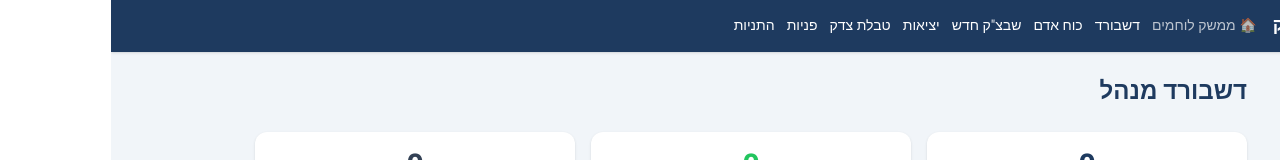
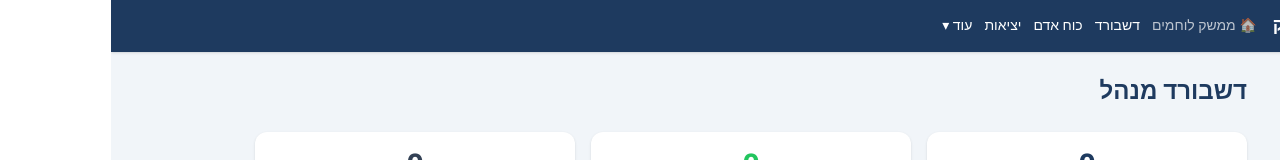
Before and after one commit to eden-yehuda/shabtzak-app, a Next.js app: page /admin/dashboard in a window 1280 px wide. Shown: the top 160 px of the page. Built offline with nearby package versions, Linux system fonts and the light colour scheme; no server answers; the database is empty; sample sign-in values are in the browser's storage.

Commit message:
feat(admin): collapse 4 nav links into 'עוד' dropdown; unread-inquiry badge in nav + dashboard banner with action button

```diff
--- a/src/components/layout/AdminLayout.tsx
+++ b/src/components/layout/AdminLayout.tsx
@@ -1,13 +1,15 @@
-import { useEffect, useState } from 'react'
+import { useEffect, useState, useRef } from 'react'
 import { useRouter } from 'next/router'
 import { onAuthStateChanged } from 'firebase/auth'
 import { auth } from '@/lib/firebase'
 import type { ReactNode } from 'react'
 import Link from 'next/link'
+import { useUnreadInquiriesCount } from '@/hooks/useUnreadInquiries'
 
 export default function AdminLayout({ children }: { children: ReactNode }) {
   const router = useRouter()
   const [checking, setChecking] = useState(true)
+  const unreadInquiries = useUnreadInquiriesCount()
 
   useEffect(() => {
     return onAuthStateChanged(auth, user => {
@@ -16,13 +18,26 @@ export default function AdminLayout({ children }: { children: ReactNode }) {
     })
   }, [router])
 
+  // "עוד" dropdown state
+  const [moreOpen, setMoreOpen] = useState(false)
+  const moreRef = useRef<HTMLDivElement | null>(null)
+  useEffect(() => {
+    function onClick(e: MouseEvent) {
+      if (moreOpen && moreRef.current && !moreRef.current.contains(e.target as Node)) {
+        setMoreOpen(false)
+      }
+    }
+    document.addEventListener('mousedown', onClick)
+    return () => document.removeEventListener('mousedown', onClick)
+  }, [moreOpen])
+
   if (checking) return null
 
   return (
     <div className="min-h-screen bg-slate-100 font-sans" dir="rtl">
       <header className="bg-navy text-white px-4 py-3 flex gap-4 items-center shadow flex-wrap">
         <Link href="/" className="font-bold text-lg hover:opacity-80 transition">{'מנהל שבצ"ק'}</Link>
-        <nav className="flex gap-3 text-sm flex-wrap">
+        <nav className="flex gap-3 text-sm flex-wrap items-center">
           <Link href="/" className="hover:underline opacity-70">🏠 ממשק לוחמים</Link>
           {/* Mobile-only: quick access to full schedule view */}
           <Link href="/admin/view" className="md:hidden hover:underline bg-white/15 hover:bg-white/25 rounded px-2 py-0.5 transition">
@@ -30,11 +45,45 @@ export default function AdminLayout({ children }: { children: ReactNode }) {
           </Link>
           <Link href="/admin/dashboard" className="hover:underline">דשבורד</Link>
           <Link href="/admin/soldiers" className="hover:underline">כוח אדם</Link>
-          <Link href="/admin/schedule/new" className="hover:underline">{'שבצ"ק חדש'}</Link>
           <Link href="/admin/leave" className="hover:underline">יציאות</Link>
-          <Link href="/admin/justice" className="hover:underline">טבלת צדק</Link>
-          <Link href="/admin/inquiries" className="hover:underline">פניות</Link>
-          <Link href="/admin/conditions" className="hover:underline">התניות</Link>
+
+          {/* "עוד" dropdown — collapses less-frequent items */}
+          <div className="relative" ref={moreRef}>
+            <button onClick={() => setMoreOpen(o => !o)}
+              className="hover:underline flex items-center gap-1">
+              עוד {moreOpen ? '▴' : '▾'}
+              {unreadInquiries > 0 && (
+                <span className="bg-red-500 text-white text-[10px] font-bold px-1.5 py-0.5 rounded-full leading-none">
+                  {unreadInquiries}
+                </span>
+              )}
+            </button>
+            {moreOpen && (
+              <div className="absolute top-full right-0 mt-1 bg-white text-slate-800 rounded-lg shadow-xl border border-slate-200 z-50 min-w-[180px] py-1">
+                <Link href="/admin/schedule/new" onClick={() => setMoreOpen(false)}
+                  className="block px-4 py-2 text-sm hover:bg-slate-50">
+                  {'שבצ"ק חדש'}
+                </Link>
+                <Link href="/admin/justice" onClick={() => setMoreOpen(false)}
+                  className="block px-4 py-2 text-sm hover:bg-slate-50">
+                  טבלת צדק
+                </Link>
+                <Link href="/admin/inquiries" onClick={() => setMoreOpen(false)}
+                  className="flex items-center justify-between px-4 py-2 text-sm hover:bg-slate-50">
+                  <span>פניות</span>
+                  {unreadInquiries > 0 && (
+                    <span className="bg-red-500 text-white text-[10px] font-bold px-1.5 py-0.5 rounded-full leading-none">
+                      {unreadInquiries} חדשות
+                    </span>
+                  )}
+                </Link>
+                <Link href="/admin/conditions" onClick={() => setMoreOpen(false)}
+                  className="block px-4 py-2 text-sm hover:bg-slate-50">
+                  התניות
+                </Link>
+              </div>
+            )}
+          </div>
         </nav>
       </header>
       <main className="max-w-5xl mx-auto px-4 py-6">{children}</main>
--- /dev/null
+++ b/src/hooks/useUnreadInquiries.ts
@@ -0,0 +1,18 @@
+import { useEffect, useState } from 'react'
+import { collection, onSnapshot } from 'firebase/firestore'
+import { db } from '@/lib/firebase'
+
+/**
+ * Subscribes to the inquiries collection and returns the count of unread items.
+ * Unread = `read` field is missing or `false`.
+ */
+export function useUnreadInquiriesCount(): number {
+  const [count, setCount] = useState(0)
+  useEffect(() => {
+    return onSnapshot(collection(db, 'inquiries'), snap => {
+      const n = snap.docs.filter(d => !d.data().read).length
+      setCount(n)
+    })
+  }, [])
+  return count
+}
--- a/src/pages/admin/dashboard.tsx
+++ b/src/pages/admin/dashboard.tsx
@@ -2,6 +2,7 @@ import AdminLayout from '@/components/layout/AdminLayout'
 import { useLeaveCountByDate } from '@/hooks/useLeaveRequests'
 import { useSoldiers } from '@/hooks/useSoldiers'
 import { useSchedules } from '@/hooks/useSchedules'
+import { useUnreadInquiriesCount } from '@/hooks/useUnreadInquiries'
 import Link from 'next/link'
 import { deleteDoc, doc, getDocs, query, where, collection } from 'firebase/firestore'
 import { db } from '@/lib/firebase'
@@ -14,6 +15,7 @@ export default function AdminDashboard() {
   const soldiers = useSoldiers()
   const leaveCountByDate = useLeaveCountByDate()
   const schedules = useSchedules()
+  const unreadInquiries = useUnreadInquiriesCount()
 
   const today = new Date().toISOString().slice(0, 10)
   const todayCount = leaveCountByDate[today] || 0
@@ -38,6 +40,25 @@ export default function AdminDashboard() {
   return (
     <AdminLayout>
       <h1 className="text-2xl font-bold text-navy mb-6">דשבורד מנהל</h1>
+
+      {/* New-inquiry notification banner — disappears once all are marked as read */}
+      {unreadInquiries > 0 && (
+        <div className="bg-red-50 border-2 border-red-300 rounded-2xl p-4 mb-6 flex items-center justify-between gap-3 flex-wrap shadow-sm" dir="rtl">
+          <div className="flex items-center gap-3">
+            <span className="text-3xl animate-pulse">📨</span>
+            <div>
+              <div className="font-bold text-red-800 text-base">
+                {unreadInquiries === 1 ? 'יש פנייה חדשה שלא נקראה' : `יש ${unreadInquiries} פניות חדשות שלא נקראו`}
+              </div>
+              <div className="text-xs text-red-600">לחץ כדי לעבור לעמוד הפניות</div>
+            </div>
+          </div>
+          <Link href="/admin/inquiries"
+            className="bg-red-600 text-white rounded-lg px-4 py-2 text-sm font-bold hover:bg-red-700 transition shrink-0">
+            פתח פניות ←
+          </Link>
+        </div>
+      )}
 
       {/* Stats */}
       <div className="grid grid-cols-3 gap-4 mb-8">
```
